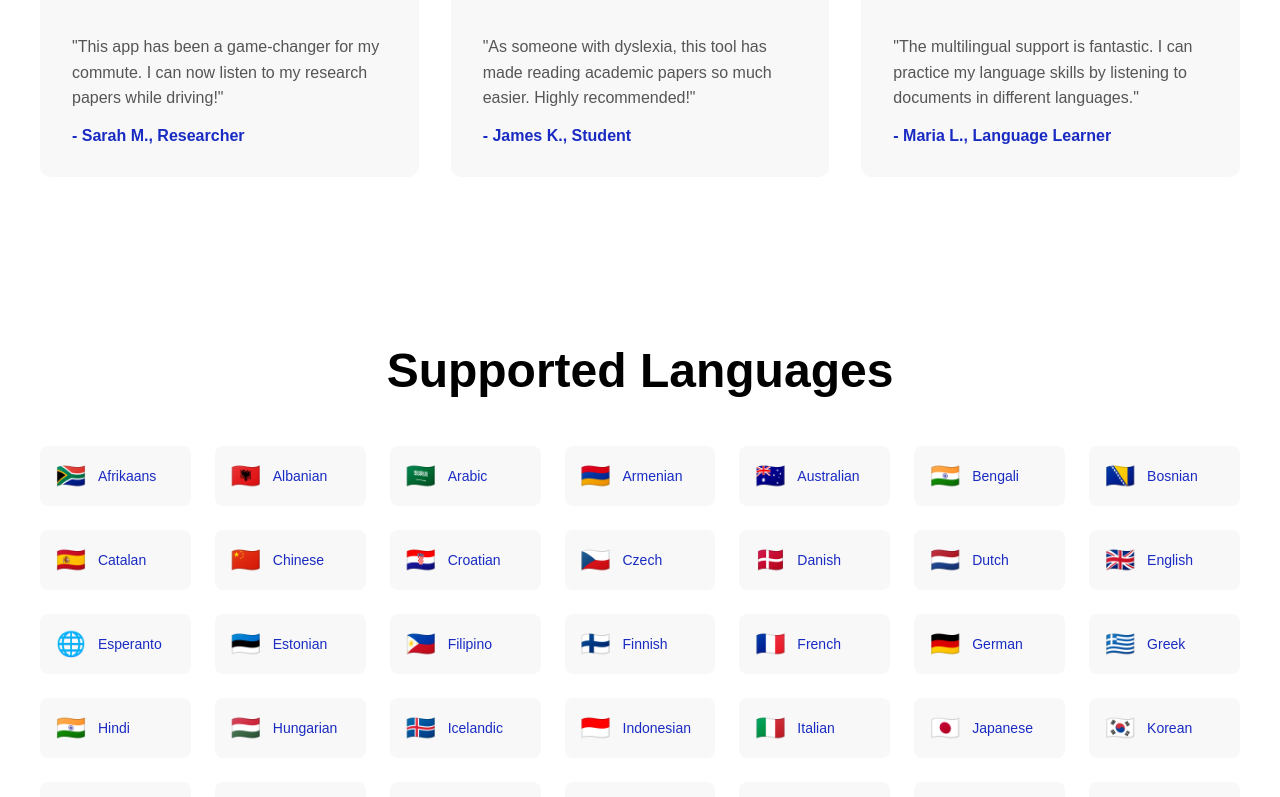
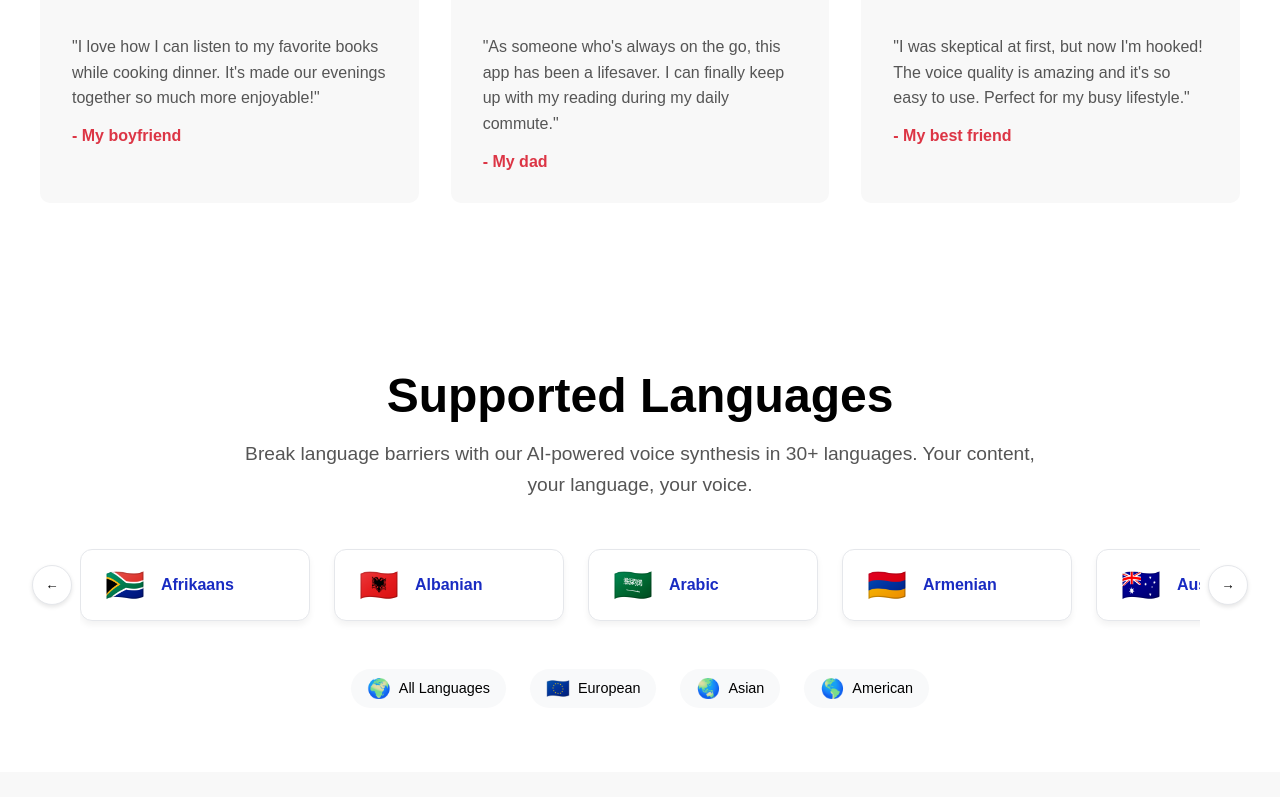
Before and after one commit to irinavasilescu/doc-to-audio, a React (Create React App) app: page / in a window 1280 px wide. Shown: the part 2143-2940 px from the top of the page. Built offline with nearby package versions, Linux system fonts and the light colour scheme.

Commit message:
landing adjustments

```diff
--- a/src/Landing.js
+++ b/src/Landing.js
@@ -292,7 +292,7 @@ const TestimonialCard = styled.div`
   &:before {
     content: '"';
     font-size: 4rem;
-    color: #192BC2;
+    color: #DC3545;
     opacity: 0.2;
     position: absolute;
     top: -1rem;
@@ -308,7 +308,7 @@ const TestimonialCard = styled.div`
 
   .author {
     font-weight: bold;
-    color: #192BC2;
+    color: #DC3545;
   }
 `;
 
@@ -354,39 +354,124 @@ const LanguagesSection = styled.section`
   padding: 4rem 2rem;
   background-color: #FFFFFF;
   text-align: center;
+  position: relative;
+`;
+
+const LanguagesContainer = styled.div`
+  max-width: 1200px;
+  margin: 0 auto;
+  position: relative;
+  padding: 0 3rem;
 `;
 
 const LanguagesGrid = styled.div`
-  display: grid;
-  grid-template-columns: repeat(auto-fit, minmax(150px, 1fr));
+  display: flex;
   gap: 1.5rem;
-  max-width: 1200px;
-  margin: 0 auto;
-  margin-top: 3rem;
+  overflow-x: auto;
+  scroll-behavior: smooth;
+  padding: 1rem 0;
+  -ms-overflow-style: none;
+  scrollbar-width: none;
+
+  &::-webkit-scrollbar {
+    display: none;
+  }
 `;
 
 const LanguageCard = styled.div`
-  background-color: #F8F8F8;
-  padding: 1rem;
-  border-radius: 8px;
-  transition: transform 0.3s;
+  background-color: #FFFFFF;
+  padding: 1rem 1.5rem;
+  border-radius: 12px;
+  transition: all 0.3s ease;
   display: flex;
   align-items: center;
-  gap: 0.75rem;
-  font-size: 14px;
+  gap: 1rem;
+  border: 1px solid #E5E7EB;
+  box-shadow: 0 4px 6px rgba(0, 0, 0, 0.05);
+  min-width: 180px;
+  flex-shrink: 0;
 
   &:hover {
-    transform: translateY(-5px);
+    transform: translateY(-3px);
+    box-shadow: 0 8px 15px rgba(25, 43, 194, 0.1);
+    border-color: #192BC2;
+  }
+
+  .flag {
+    font-size: 2rem;
   }
 
   p {
     color: #192BC2;
-    font-weight: 500;
+    font-weight: 600;
+    font-size: 1rem;
     margin: 0;
+    white-space: nowrap;
+  }
+`;
+
+const NavigationButton = styled.button`
+  position: absolute;
+  top: 50%;
+  transform: translateY(-50%);
+  background: #FFFFFF;
+  border: 1px solid #E5E7EB;
+  border-radius: 50%;
+  width: 40px;
+  height: 40px;
+  display: flex;
+  align-items: center;
+  justify-content: center;
+  cursor: pointer;
+  z-index: 2;
+  box-shadow: 0 2px 4px rgba(0, 0, 0, 0.1);
+  transition: all 0.3s ease;
+
+  &:hover {
+    background: #192BC2;
+    border-color: #192BC2;
+    color: #FFFFFF;
+  }
+
+  &.prev {
+    left: 0;
+  }
+
+  &.next {
+    right: 0;
+  }
+`;
+
+const LanguageGroups = styled.div`
+  display: flex;
+  gap: 1.5rem;
+  margin-top: 2rem;
+  justify-content: center;
+  flex-wrap: wrap;
+`;
+
+const LanguageGroup = styled.div`
+  display: flex;
+  gap: 0.5rem;
+  align-items: center;
+  background: #F8F9FA;
+  padding: 0.5rem 1rem;
+  border-radius: 20px;
+  cursor: pointer;
+  transition: all 0.3s ease;
+
+  &:hover {
+    background: #192BC2;
+    color: #FFFFFF;
   }
 
   .flag {
-    font-size: 1.5rem;
+    font-size: 1.2rem;
+  }
+
+  span {
+    font-size: 0.9rem;
+    font-weight: 500;
   }
 `;
 
@@ -522,29 +607,40 @@ const Landing = () => {
 
       <TestimonialsSection>
         <MainTitle style={{ fontSize: '3rem', marginBottom: '2rem' }}>
-          What Our Users Say
+          What our users say
         </MainTitle>
         <TestimonialsGrid>
           <TestimonialCard>
-            <p>"This app has been a game-changer for my commute. I can now listen to my research papers while driving!"</p>
-            <div className="author">- Sarah M., Researcher</div>
+            <p>"I love how I can listen to my favorite books while cooking dinner. It's made our evenings together so much more enjoyable!"</p>
+            <div className="author">- My boyfriend</div>
           </TestimonialCard>
           <TestimonialCard>
-            <p>"As someone with dyslexia, this tool has made reading academic papers so much easier. Highly recommended!"</p>
-            <div className="author">- James K., Student</div>
+            <p>"As someone who's always on the go, this app has been a lifesaver. I can finally keep up with my reading during my daily commute."</p>
+            <div className="author">- My dad</div>
           </TestimonialCard>
           <TestimonialCard>
-            <p>"The multilingual support is fantastic. I can practice my language skills by listening to documents in different languages."</p>
-            <div className="author">- Maria L., Language Learner</div>
+            <p>"I was skeptical at first, but now I'm hooked! The voice quality is amazing and it's so easy to use. Perfect for my busy lifestyle."</p>
+            <div className="author">- My best friend</div>
           </TestimonialCard>
         </TestimonialsGrid>
       </TestimonialsSection>
 
       <LanguagesSection>
-        <MainTitle style={{ fontSize: '3rem', marginBottom: '2rem' }}>
+        <MainTitle style={{ fontSize: '3rem', marginBottom: '1rem' }}>
           Supported Languages
         </MainTitle>
-        <LanguagesGrid>
+        <MainSubtitle style={{ maxWidth: '800px', margin: '0 auto 2rem' }}>
+          Break language barriers with our AI-powered voice synthesis in 30+ languages. Your content, your language, your voice.
+        </MainSubtitle>
+
+        <LanguagesContainer>
+          <NavigationButton className="prev" onClick={() => {
+            const container = document.querySelector('.languages-grid');
+            container.scrollLeft -= 200;
+          }}>
+            ←
+          </NavigationButton>
+          <LanguagesGrid className="languages-grid">
             {languages.map((language) => (
               <LanguageCard key={language}>
                 <span className="flag">{flags[language]}</span>
@@ -552,6 +648,32 @@ const Landing = () => {
               </LanguageCard>
             ))}
           </LanguagesGrid>
+          <NavigationButton className="next" onClick={() => {
+            const container = document.querySelector('.languages-grid');
+            container.scrollLeft += 200;
+          }}>
+            →
+          </NavigationButton>
+        </LanguagesContainer>
+
+        <LanguageGroups>
+          <LanguageGroup>
+            <span className="flag">🌍</span>
+            <span>All Languages</span>
+          </LanguageGroup>
+          <LanguageGroup>
+            <span className="flag">🇪🇺</span>
+            <span>European</span>
+          </LanguageGroup>
+          <LanguageGroup>
+            <span className="flag">🌏</span>
+            <span>Asian</span>
+          </LanguageGroup>
+          <LanguageGroup>
+            <span className="flag">🌎</span>
+            <span>American</span>
+          </LanguageGroup>
+        </LanguageGroups>
       </LanguagesSection>
 
       <FAQSection>
```
Lines whose indentation alone changed are shown as unchanged.
